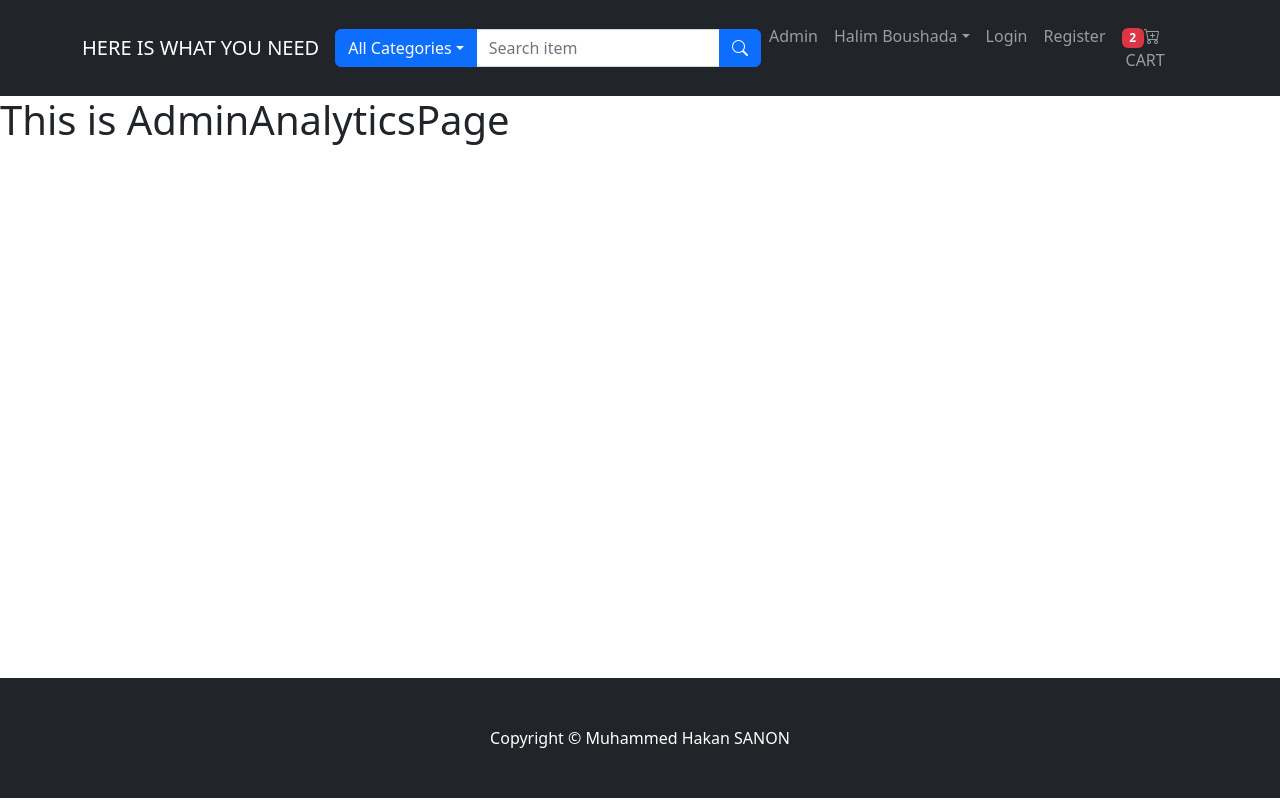
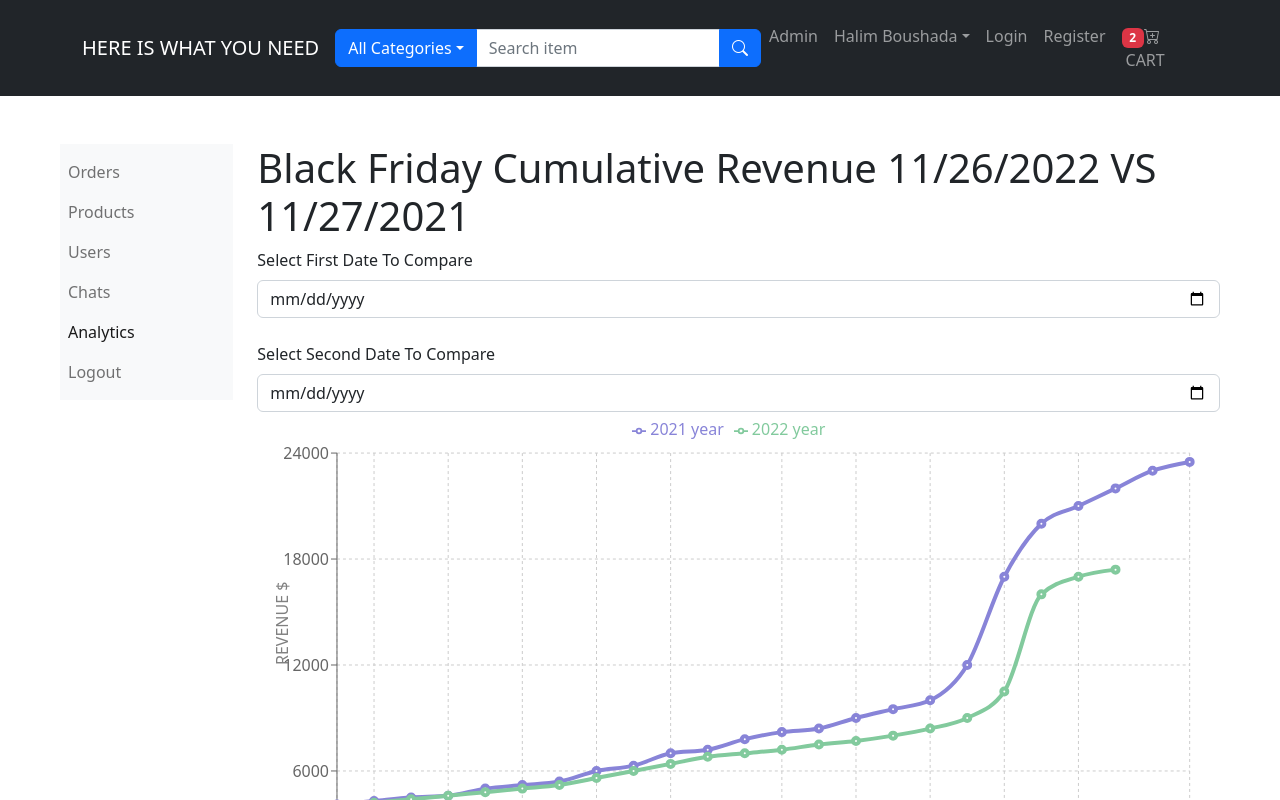
Before and after one commit to dikkat-lutfen/e-commerce-app, a React (Create React App) app in the folder frontend/: page /admin/analytics in a window 1280 px wide. Shown: the top 800 px of the page. Built offline with nearby package versions, Linux system fonts and the light colour scheme.

Commit message:
frontend

```diff
--- a/frontend/package.json
+++ b/frontend/package.json
@@ -18,6 +18,7 @@
     "react-router-dom": "^6.8.0",
     "react-scripts": "5.0.1",
     "react-simple-star-rating": "^5.1.7",
+    "recharts": "^2.4.3",
     "web-vitals": "^2.1.4"
   },
   "scripts": {
--- /dev/null
+++ b/frontend/src/components/admin/AdminChatRoomComponent.js
@@ -0,0 +1,83 @@
+import { Toast, Button, Form ,Container} from "react-bootstrap";
+import { Fragment, useState } from "react";
+
+const AdminChatRoomComponent = () => {
+    const [toast1, closeToast1] = useState(true)
+    const close1 = () => closeToast1(false)
+    const [toast2, closeToast2] = useState(true)
+    const close2 = () => closeToast2(false)
+  return (
+  /*   <Container /* style={{marginBottom:"100px"}} > */
+    <>
+      <Toast show={toast1} onClose={close1} className="ms-4 mb-5"  >
+        <Toast.Header>
+          <strong className="me-auto">Chat with John Doe</strong>
+        </Toast.Header>
+        <Toast.Body>
+          <div style={{ maxHeight: "500px", overflow: "auto" }}>
+            {Array.from({ length: 30 }).map((_, idx) => (
+              <Fragment key={idx}>
+                <p className="bg-primary p-3 ms-4 text-light rounded-pill">
+                  <b>User wrote:</b> Hello, world! This is a chat message.
+                </p>
+                <p>
+                  <b>Admin wrote:</b> Hello, world! This is a chat message.
+                </p>
+              </Fragment>
+            ))}
+          </div>
+
+            <Form>
+            <Form.Group
+              className="mb-3"
+              controlId="exampleForm.ControlTextarea1"
+            >
+              <Form.Label>Write a message</Form.Label>
+              <Form.Control as="textarea" rows={2} />
+            </Form.Group>
+            <Button variant="success" type="submit">
+              Submit
+            </Button>
+          </Form>
+
+        </Toast.Body>
+      </Toast>
+      <Toast show={toast2} onClose={close2} className="ms-4 mb-5">
+        <Toast.Header>
+          <strong className="me-auto">Chat with John Doe2</strong>
+        </Toast.Header>
+        <Toast.Body>
+          <div style={{ maxHeight: "500px", overflow: "auto" }}>
+            {Array.from({ length: 30 }).map((_, idx) => (
+              <Fragment key={idx}>
+                <p className="bg-primary p-3 ms-4 text-light rounded-pill">
+                  <b>User wrote:</b> Hello, world! This is a chat message.
+                </p>
+                <p>
+                  <b>Admin wrote:</b> Hello, world! This is a chat message.
+                </p>
+              </Fragment>
+            ))}
+          </div>
+
+            <Form>
+            <Form.Group
+              className="mb-3"
+              controlId="exampleForm.ControlTextarea1"
+            >
+              <Form.Label>Write a message</Form.Label>
+              <Form.Control as="textarea" rows={2} />
+            </Form.Group>
+            <Button variant="success" type="submit">
+              Submit
+            </Button>
+          </Form>
+
+        </Toast.Body>
+      </Toast>
+    </>
+/*     </Container> */
+  );
+};
+
+export default AdminChatRoomComponent;
--- a/frontend/src/pages/admin/AdminAnalyticsPage.js
+++ b/frontend/src/pages/admin/AdminAnalyticsPage.js
@@ -1,11 +1,189 @@
-import React from 'react'
+import { Row, Col, Form } from "react-bootstrap";
+import AdminLinksComponent from "../../components/admin/AdminLinksComponent";
+import {
+  LineChart,
+  Line,
+  XAxis,
+  YAxis,
+  CartesianGrid,
+  Tooltip,
+  Legend,
+  ResponsiveContainer,
+} from "recharts";
 
-function AdminAnalyticsPage() {
+const AdminAnalyticsPage = () => {
+  const data = [
+      {
+    name: "12:00 AM",
+    "2022 year": 4000,
+    "2021 year": 4100,
+  },
+  {
+    name: "1:00 AM",
+    "2022 year": 4200,
+    "2021 year": 4300,
+  },
+  {
+    name: "2:00 AM",
+    "2022 year": 4400,
+    "2021 year": 4500,
+  },
+  {
+    name: "3:00 AM",
+    "2022 year": 4600,
+    "2021 year": 4600,
+  },
+  {
+    name: "4:00 AM",
+    "2022 year": 4800,
+    "2021 year": 5000,
+  },
+  {
+    name: "5:00 AM",
+    "2022 year": 5000,
+    "2021 year": 5200,
+  },
+  {
+    name: "6:00 AM",
+    "2022 year": 5200,
+    "2021 year": 5400,
+  },
+  {
+    name: "7:00 AM",
+    "2022 year": 5600,
+    "2021 year": 6000,
+  },
+  {
+    name: "8:00 AM",
+    "2022 year": 6000,
+    "2021 year": 6300,
+  },
+  {
+    name: "9:00 AM",
+    "2022 year": 6400,
+    "2021 year": 7000,
+  },
+  {
+    name: "10:00 AM",
+    "2022 year": 6800,
+    "2021 year": 7200,
+  },
+  {
+    name: "11:00 AM",
+    "2022 year": 7000,
+    "2021 year": 7800,
+  },
+  {
+    name: "12:00 PM",
+    "2022 year": 7200,
+    "2021 year": 8200,
+  },
+  {
+    name: "1:00 PM",
+    "2022 year": 7500,
+    "2021 year": 8400,
+  },
+  {
+    name: "2:00 PM",
+    "2022 year": 7700,
+    "2021 year": 9000,
+  },
+  {
+    name: "3:00 PM",
+    "2022 year": 8000,
+    "2021 year": 9500,
+  },
+  {
+    name: "4:00 PM",
+    "2022 year": 8400,
+    "2021 year": 10000,
+  },
+  {
+    name: "5:00 PM",
+    "2022 year": 9000,
+    "2021 year": 12000,
+  },
+  {
+    name: "6:00 PM",
+    "2022 year": 10500,
+    "2021 year": 17000,
+  },
+  {
+    name: "7:00 PM",
+    "2022 year": 16000,
+    "2021 year": 20000,
+  },
+  {
+    name: "8:00 PM",
+    "2022 year": 17000,
+    "2021 year": 21000,
+  },
+  {
+    name: "9:00 PM",
+    "2022 year": 17400,
+    "2021 year": 22000,
+  },
+  {
+    name: "10:00 PM",
+    "2021 year": 23000,
+  },
+  {
+    name: "11:00 PM",
+    "2021 year": 23500,
+  },
+  ];
   return (
-    <div>
-      <h1>This is AdminAnalyticsPage</h1>
-    </div>
-  )
-}
+    <Row className="m-5" >
+      <Col md={2}>
+        <AdminLinksComponent />
+      </Col>
+      <Col md={10} style={{marginBottom:"150px"}} >
+        <h1>Black Friday Cumulative Revenue 11/26/2022 VS 11/27/2021</h1>
+        <Form.Group controlId="firstDateToCompare">
+          <Form.Label>Select First Date To Compare</Form.Label>
+          <Form.Control
+            type="date"
+            name="firstDateToCompare"
+            placeholder="First Date To Compare"
+          />
+        </Form.Group>
+        <br />
+        <Form.Group controlId="secondDateToCompare">
+          <Form.Label>Select Second Date To Compare</Form.Label>
+          <Form.Control
+            type="date"
+            name="secondDateToCompare"
+            placeholder="Second Date To Compare"
+          />
+        </Form.Group>
+        <ResponsiveContainer width="100%" height={500}  >
+          <LineChart
+            data={data}
+            margin={{
+              top: 5,
+              right: 30,
+              left: 20,
+              bottom: 5,
+            }}
+          >
+            <CartesianGrid strokeDasharray="3 3" />
+            <XAxis dataKey="name" label={{value: "TIME",offset: 50,position: "insideBottomRight",}} allowDuplicatedCategory={false} />
+            <YAxis label={{value: "REVENUE $", angle: -90, position: "insideLeft"}} />
+            <Tooltip />
+            <Legend verticalAlign="top" height={36} />
+            <Line
+              type="monotone"
+              dataKey="2021 year"
+              stroke="#8884d8"
+              activeDot={{ r: 8 }}
+              strokeWidth={4}
+            />
+            <Line type="monotone" dataKey="2022 year" stroke="#82ca9d" strokeWidth={4} />
+          </LineChart>
+        </ResponsiveContainer>
+      </Col>
+    </Row>
+  );
+};
 
-export default AdminAnalyticsPage
+export default AdminAnalyticsPage;
--- a/frontend/src/pages/admin/AdminChatsPage.js
+++ b/frontend/src/pages/admin/AdminChatsPage.js
@@ -1,10 +1,20 @@
 import React from 'react'
+import AdminChatRoomComponent from '../../components/admin/AdminChatRoomComponent'
+import AdminLinksComponent from '../../components/admin/AdminLinksComponent'
+import {Row,Col} from "react-bootstrap"
 
 function AdminChatsPage() {
   return (
-    <div>
-      <h1>This is AdminChatsPage</h1>
-    </div>
+    <Row className="m-5">
+<Col md={2}>
+    <AdminLinksComponent/>
+</Col>
+<Col md={10}>
+  <Row style={{marginBottom:"100px"}}>
+    <AdminChatRoomComponent/>
+  </Row>
+</Col>
+    </Row>
   )
 }
 
--- a/frontend/src/pages/admin/AdminEditUserPage.js
+++ b/frontend/src/pages/admin/AdminEditUserPage.js
@@ -1,11 +1,74 @@
-import React from 'react'
+import {
+  Row,
+  Col,
+  Container,
+  Form,
+  Button,
 
-function AdminEditUserPage() {
+} from "react-bootstrap";
+import { Link } from "react-router-dom";
+import { useState } from "react";
+
+const AdminEditUserPage = () => {
+  const [validated, setValidated] = useState(false);
+  const handleSubmit = (event) => {
+    const form = event.currentTarget;
+    if (form.checkValidity() === false) {
+      event.preventDefault();
+      event.stopPropagation();
+    }
+
+    setValidated(true);
+  };
   return (
-    <div>
-      <h1>This is AdminEditUserPage</h1>
-    </div>
-  )
-}
+    <Container style={{marginBottom:"150px"}}>
+      <Row className="justify-content-md-center mt-5">
+        <Col md={1}>
+          <Link to="/admin/users" className="btn btn-info my-3">
+            Go Back
+          </Link>
+        </Col>
+        <Col md={6}>
+          <h1>Edit user</h1>
+          <Form noValidate validated={validated} onSubmit={handleSubmit}>
+            <Form.Group className="mb-3" controlId="formBasicFirstName">
+              <Form.Label>First name</Form.Label>
+              <Form.Control name="name" required type="text" defaultValue="Halim" />
+            </Form.Group>
 
-export default AdminEditUserPage
+            <Form.Group
+              className="mb-3"
+              controlId="formBasicLastName"
+            >
+              <Form.Label>Last Name</Form.Label>
+              <Form.Control
+                name="lastname"
+                required
+                type="text"
+
+                defaultValue="someone"
+              />
+            </Form.Group>
+            <Form.Group className="mb-3" controlId="formBasicEmail">
+              <Form.Label>Email</Form.Label>
+              <Form.Control name="email" required type="email" defaultValue="email@email.com" />
+            </Form.Group>
+
+            <Form.Group className="mb-3" controlId="formBasicCheckbox">
+               <Form.Check name="isAdmin" type="checkbox" label="Is admin"/>
+            </Form.Group>
+
+
+
+
+            <Button variant="primary" type="submit">
+              UPDATE
+            </Button>
+          </Form>
+        </Col>
+      </Row>
+    </Container>
+  );
+};
+
+export default AdminEditUserPage;
```
Also changed, not shown: 1 other file (tests, documents, lock files or other folders).
